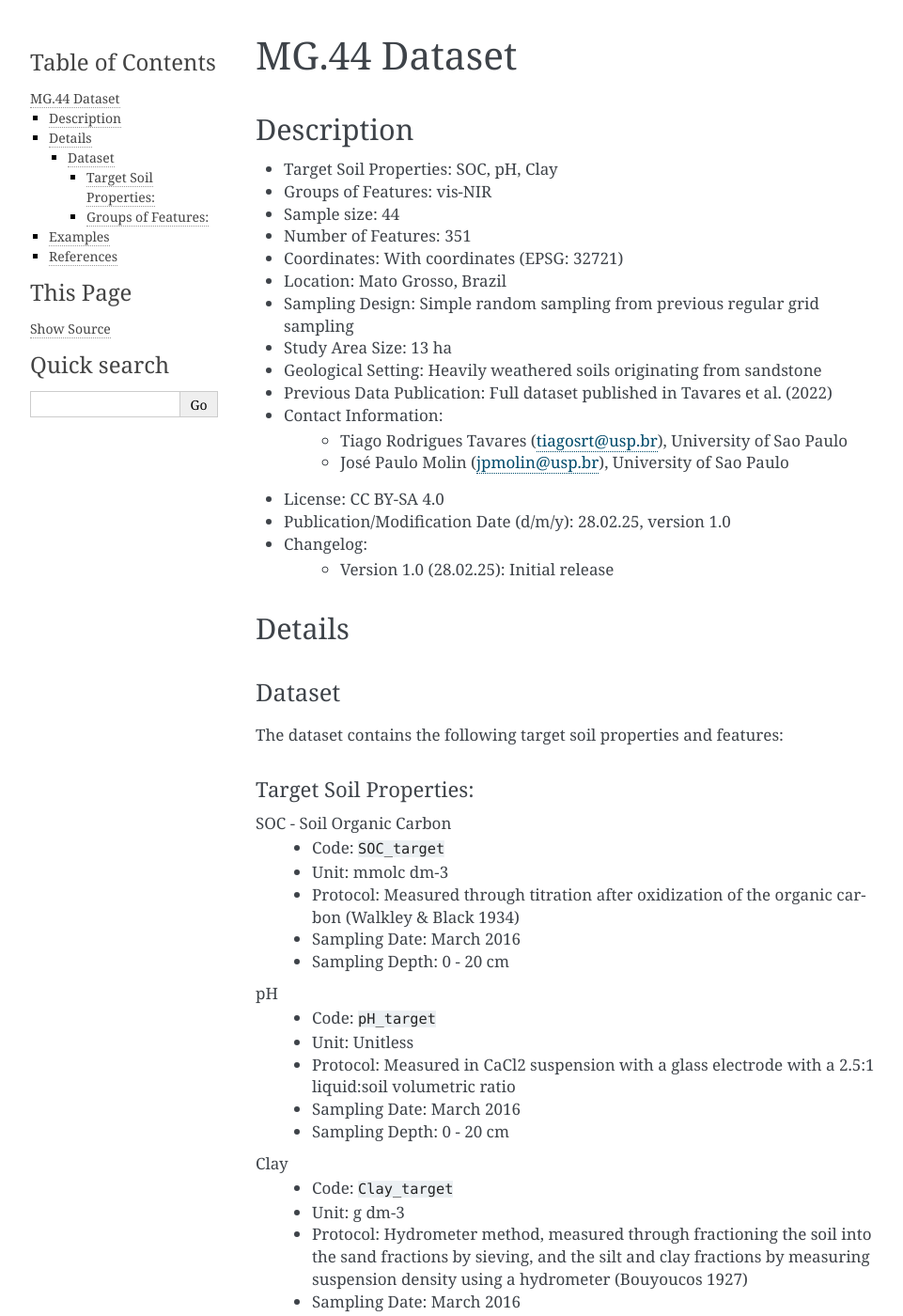
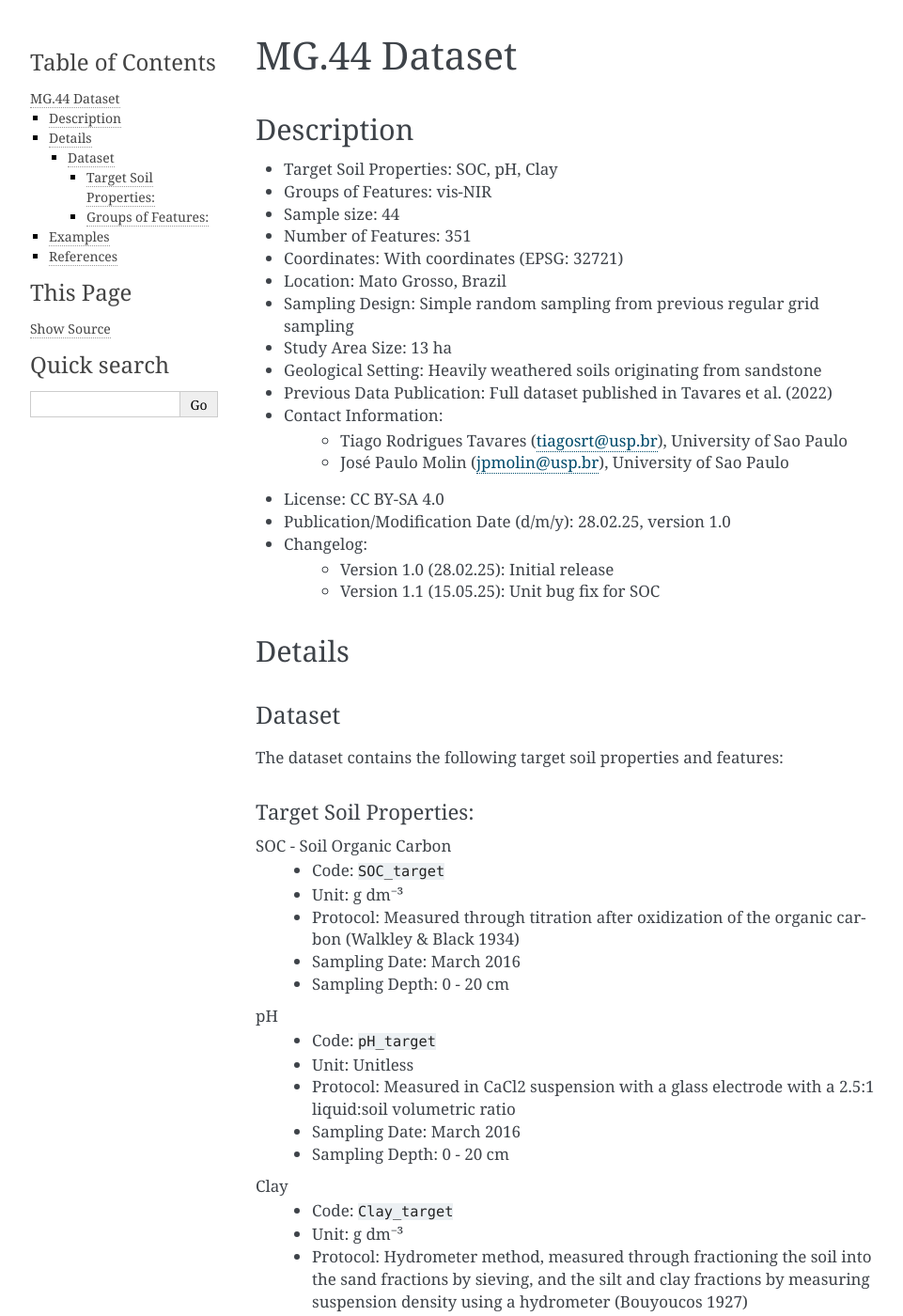
Before and after one commit to a11to1n3/LimeSoDa, a Sphinx documentation site: the page built from docs/source/datasets/MG_44.rst, in a window 1280 px wide and 1400 px high. Shown: the whole window at 94% size, without its empty margins (148-1109 px from the left). Built offline with Sphinx 7.4.7, drawn with Linux system fonts in a browser that asks for light colours; pages that are not in the unit, such as notebooks, are missing from menus.

Commit message:
Update MG_44.rst unit

```diff
--- a/docs/source/datasets/MG_44.rst
+++ b/docs/source/datasets/MG_44.rst
@@ -21,6 +21,7 @@ Description
 * Publication/Modification Date (d/m/y): 28.02.25, version 1.0
 * Changelog:
     * Version 1.0 (28.02.25): Initial release
+    * Version 1.1 (15.05.25): Unit bug fix for SOC
 
 Details
 -------
@@ -34,7 +35,7 @@ Target Soil Properties:
 
 SOC - Soil Organic Carbon
     * Code: ``SOC_target``
-    * Unit: mmolc dm-3
+    * Unit: g dm⁻³
     * Protocol: Measured through titration after oxidization of the organic carbon (Walkley & Black 1934)
     * Sampling Date: March 2016
     * Sampling Depth: 0 - 20 cm
@@ -48,7 +49,7 @@ pH
 
 Clay
     * Code: ``Clay_target``
-    * Unit: g dm-3
+    * Unit: g dm⁻³
     * Protocol: Hydrometer method, measured through fractioning the soil into the sand fractions by sieving, and the silt and clay fractions by measuring suspension density using a hydrometer (Bouyoucos 1927)
     * Sampling Date: March 2016
     * Sampling Depth: 0 - 20 cm
```
